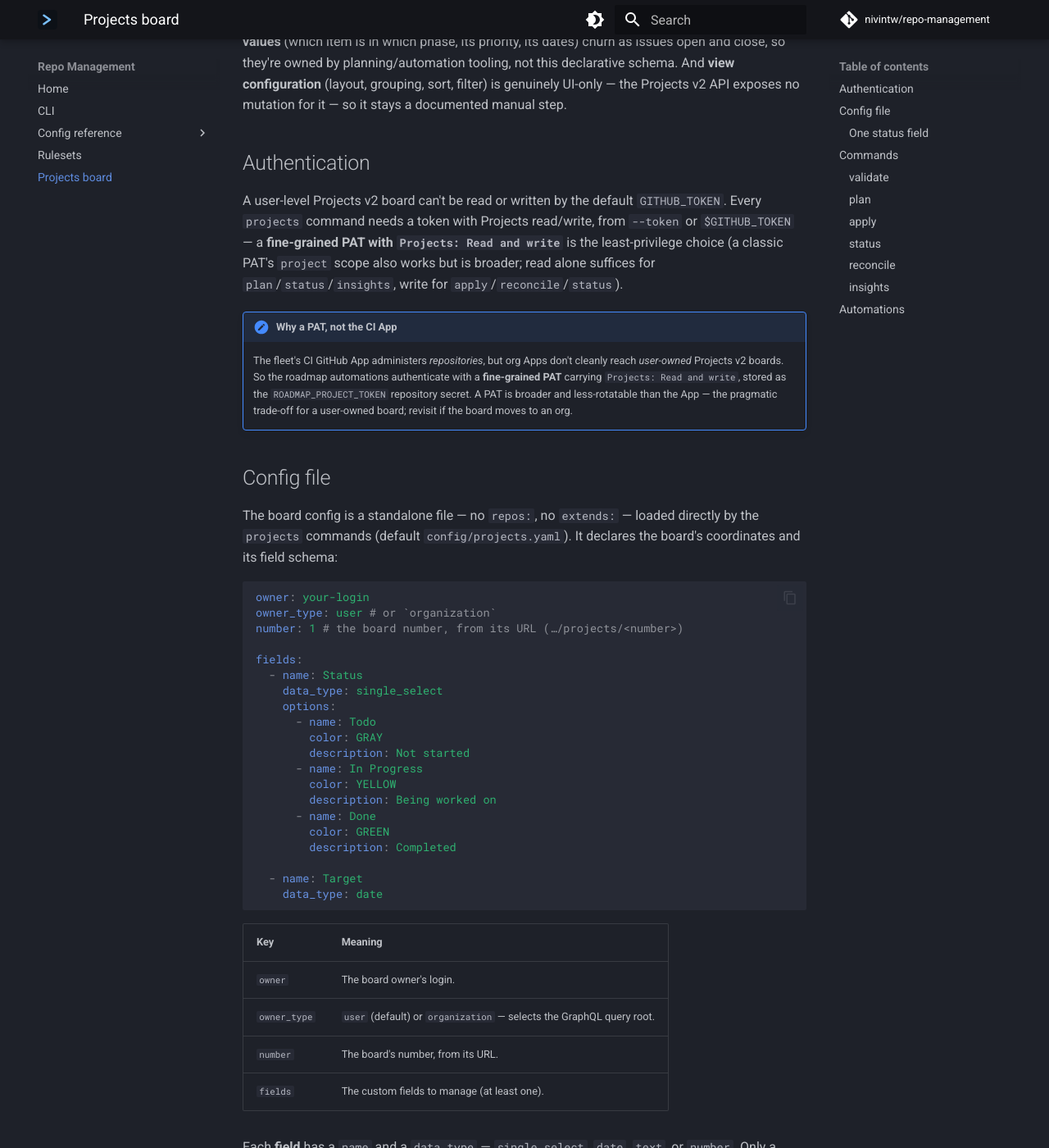
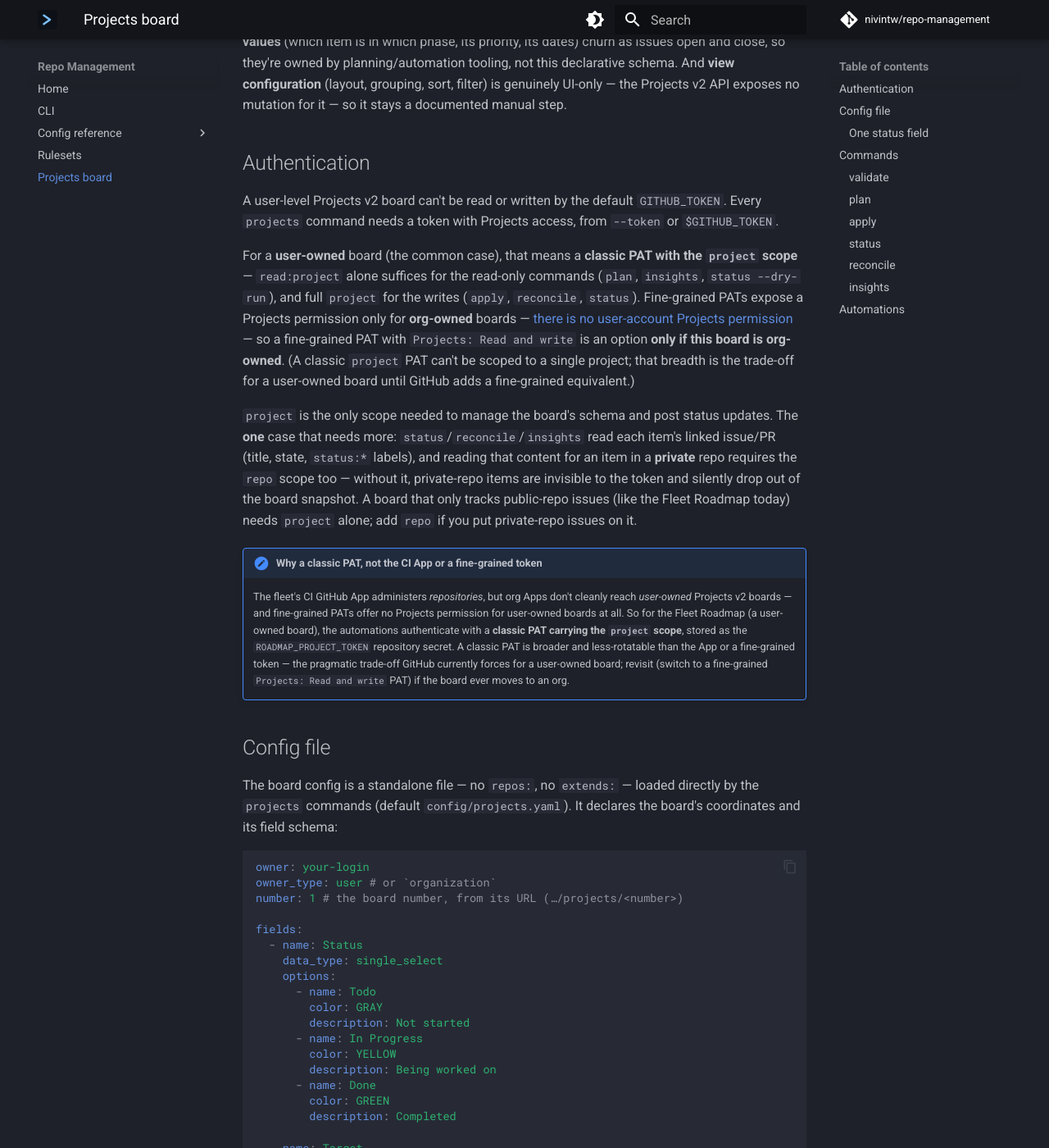
Before and after one commit to nivintw/repo-management, an MkDocs documentation site: the page built from docs/projects.md, in a window 1280 px wide and 1400 px high, scrolled down 530 px. Shown: the whole window at 82% size. Built offline with MkDocs 1.6.1 and Material for MkDocs 9.7.7, drawn with Linux system fonts in a browser that asks for light colours; comment, search, counter and statistics services are not loaded.

Commit message:
fix(projects): Correct token guidance — user boards need a classic project-scope PAT
Fine-grained PATs expose a Projects permission only for ORG-owned boards;
there is no user-account Projects permission, so a user-owned board (the Fleet
Roadmap) requires a CLASSIC PAT with the `project` scope. The earlier wording
(added while addressing review feedback) wrongly recommended a fine-grained
PAT as least-privilege — impossible for a user board. Correct the docs,
configs, workflow AUTH comments, the skip notice, and the not-found error.

Also document the one case needing `repo` too: reading a private-repo item's
issue/PR content — else private items silently drop from the board snapshot.

```diff
--- a/docs/projects.md
+++ b/docs/projects.md
@@ -16,10 +16,14 @@
 
 ## Authentication
 
-A user-level Projects v2 board can't be read or written by the default `GITHUB_TOKEN`. Every `projects` command needs a token with Projects read/write, from `--token` or `$GITHUB_TOKEN` — a **fine-grained PAT with `Projects: Read and write`** is the least-privilege choice (a classic PAT's `project` scope also works but is broader; read alone suffices for `plan`/`status`/`insights`, write for `apply`/`reconcile`/`status`).
+A user-level Projects v2 board can't be read or written by the default `GITHUB_TOKEN`. Every `projects` command needs a token with Projects access, from `--token` or `$GITHUB_TOKEN`.
 
-!!! note "Why a PAT, not the CI App"
-    The fleet's CI GitHub App administers *repositories*, but org Apps don't cleanly reach *user-owned* Projects v2 boards. So the roadmap automations authenticate with a **fine-grained PAT** carrying `Projects: Read and write`, stored as the `ROADMAP_PROJECT_TOKEN` repository secret. A PAT is broader and less-rotatable than the App — the pragmatic trade-off for a user-owned board; revisit if the board moves to an org.
+For a **user-owned** board (the common case), that means a **classic PAT with the `project` scope** — `read:project` alone suffices for the read-only commands (`plan`, `insights`, `status --dry-run`), and full `project` for the writes (`apply`, `reconcile`, `status`). Fine-grained PATs expose a Projects permission only for **org-owned** boards — [there is no user-account Projects permission](https://docs.github.com/en/rest/authentication/permissions-required-for-fine-grained-personal-access-tokens) — so a fine-grained PAT with `Projects: Read and write` is an option **only if this board is org-owned**. (A classic `project` PAT can't be scoped to a single project; that breadth is the trade-off for a user-owned board until GitHub adds a fine-grained equivalent.)
+
+`project` is the only scope needed to manage the board's schema and post status updates. The **one** case that needs more: `status`/`reconcile`/`insights` read each item's linked issue/PR (title, state, `status:*` labels), and reading that content for an item in a **private** repo requires the `repo` scope too — without it, private-repo items are invisible to the token and silently drop out of the board snapshot. A board that only tracks public-repo issues (like the Fleet Roadmap today) needs `project` alone; add `repo` if you put private-repo issues on it.
+
+!!! note "Why a classic PAT, not the CI App or a fine-grained token"
+    The fleet's CI GitHub App administers *repositories*, but org Apps don't cleanly reach *user-owned* Projects v2 boards — and fine-grained PATs offer no Projects permission for user-owned boards at all. So for the Fleet Roadmap (a user-owned board), the automations authenticate with a **classic PAT carrying the `project` scope**, stored as the `ROADMAP_PROJECT_TOKEN` repository secret. A classic PAT is broader and less-rotatable than the App or a fine-grained token — the pragmatic trade-off GitHub currently forces for a user-owned board; revisit (switch to a fine-grained `Projects: Read and write` PAT) if the board ever moves to an org.
 
 ## Config file
 
```
Also changed, not shown: docs/cli.md (+1 -1 lines), 6 other files.
